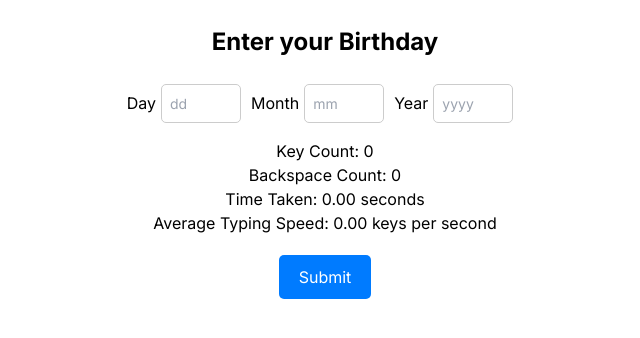
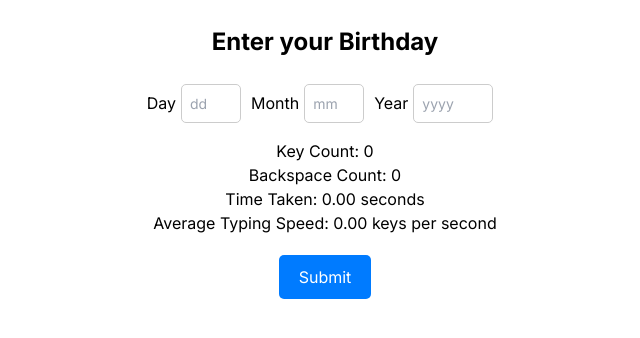
Before and after one commit to vinitaran/interactive-next-datepicker, a Next.js app: page /variant-a in a window 1280 px wide. Shown: the top 338 px of the page, without its empty margins (315-955 px from the left). Built offline with nearby package versions, Linux system fonts and the light colour scheme.

Commit message:
css updated

```diff
--- a/app/globals.css
+++ b/app/globals.css
@@ -84,7 +84,7 @@ h1 {
 }
 
 .form-group.date-picker input {
-  width: 80px; /* Adjust input field width */
+  width: 60px; /* Adjust input field width */
   padding: 8px;
   border: 1px solid #ccc;
   border-radius: 5px;
--- a/app/variant-a/page.tsx
+++ b/app/variant-a/page.tsx
@@ -133,6 +133,7 @@ const Page = () => {
             maxLength={4}
             onClick={handleInputClick}
             onKeyDown={handleKeyDown}
+            style={{ width: "80px" }}
           />
         </div>
       </div>
```
